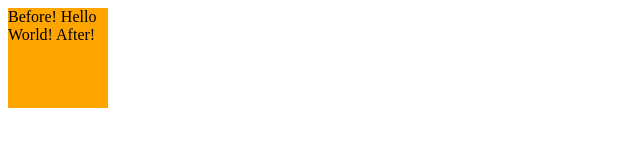
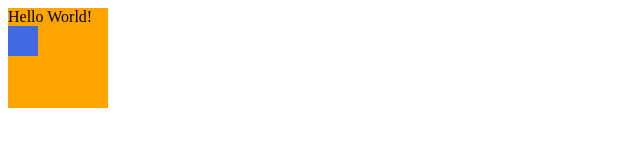
Before and after one commit to yeyoung8805/Vue-lecture, a plain HTML site: page index.html in a window 1280 px wide. Shown: the whole page, without its empty margins (0-640 px from the left). Drawn offline with Linux system fonts and the light colour scheme.

Commit message:
display: block; inside after (inline element)

```diff
--- a/css/main.css
+++ b/css/main.css
@@ -5,9 +5,13 @@
 }
 
 .box::before {
-  content: "Before!";
+  content: "";
 }
 
 .box::after {
-  content: "After!";
+  content: "";
+  display: block;
+  width: 30px;
+  height: 30px;
+  background-color: royalblue;
 }
```
